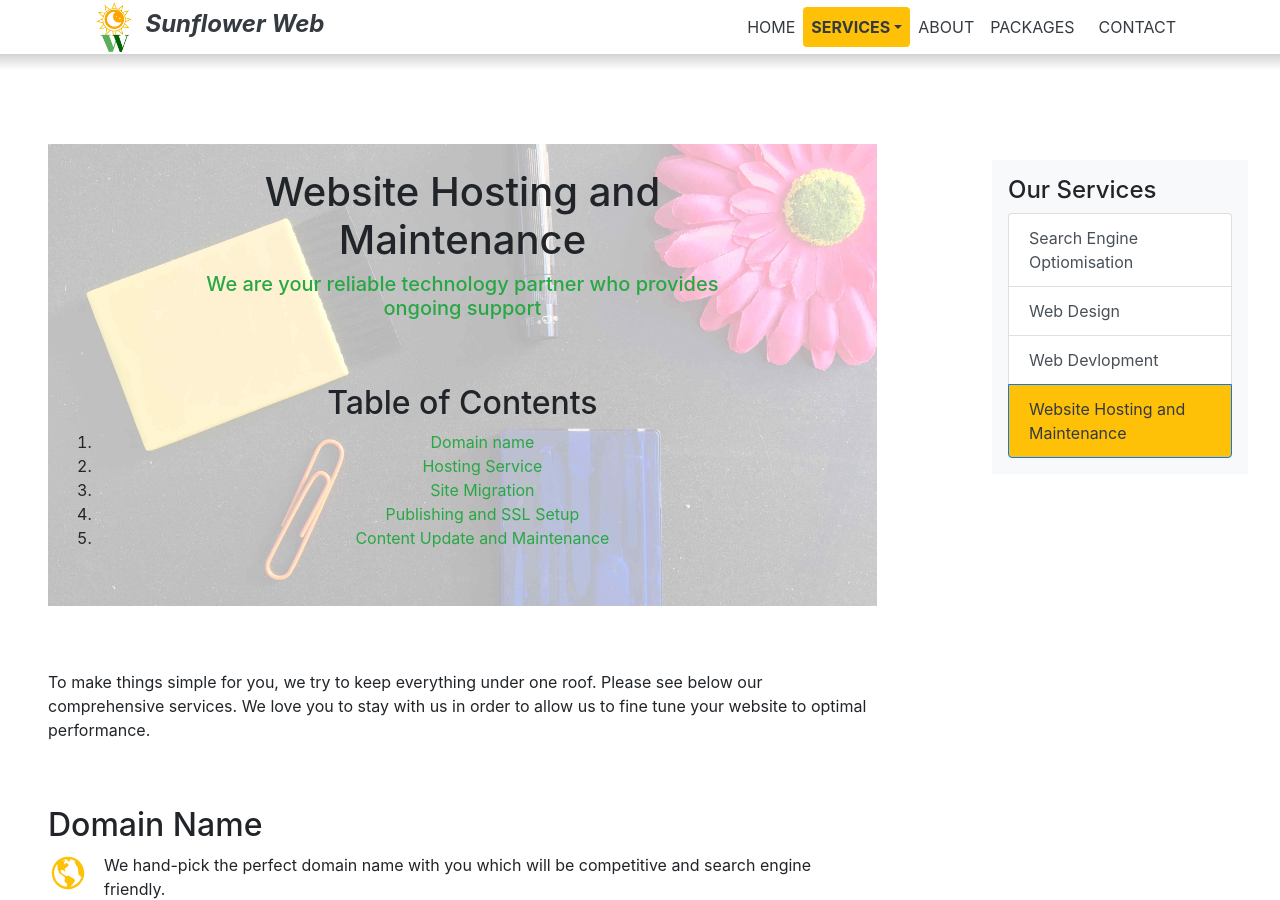
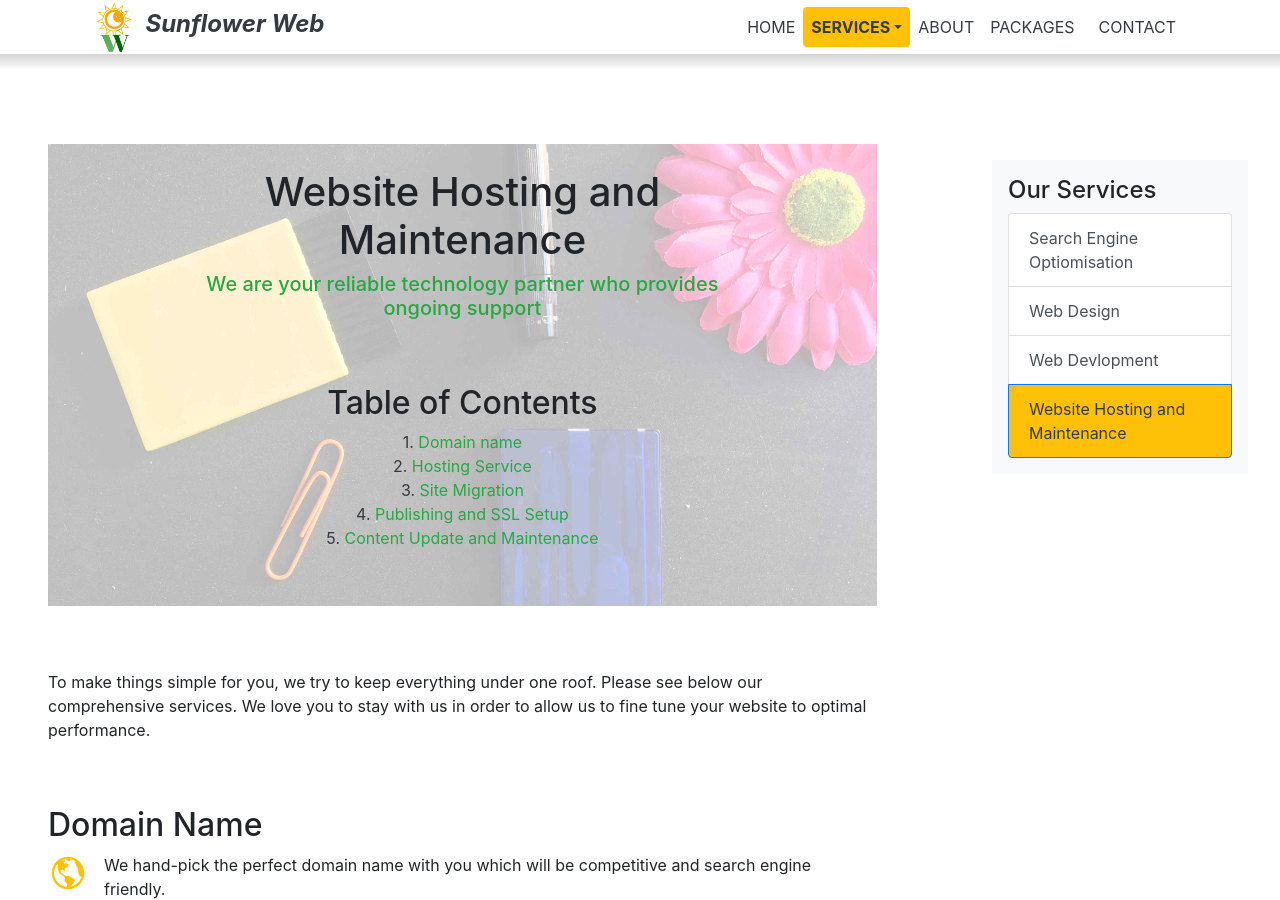
Before and after one commit to SelinaChen07/sunflowerweb, a Jekyll site: the page built from website-hosting-and-maintenance.html, in a window 1280 px wide and 900 px high. Built offline with Jekyll 4.4.1, drawn with Linux system fonts in a browser that asks for light colours; nearby versions of some CDN libraries.

Commit message:
Revise the index of table of content

```diff
--- a/web-development.html
+++ b/web-development.html
@@ -24,15 +24,15 @@ canonical_url: "https://www.sunflowerweb.com.au/services/how-to-choose-the-right
     <h2 class="">
       Table of Contents
     </h2>
-    <ol class="li_a_text_success">
-      <li><a href="#intro" class="">How to choose the right web developer for your site</a></li>
+    <ol class="li_a_text_success list-unstyled">
+      <li><a href="#intro" class=""><span class="text-dark">1.</span> How to choose the right web developer for your site</a></li>
       <ul class="list-unstyled">
         <li><a href="#security" class=""><span class="text-dark">1.1</span> Provide clean codes – Security is important</a></li>
         <li><a href="#details" class=""><span class="text-dark">1.2</span> Attention to details</a></li>
         <li><a href="#vc" class=""><span class="text-dark">1.3</span> Use Version Controls and System Back-up</a></li>
         <li><a href="#keepup" class=""><span class="text-dark">1.4</span> Keep up-to-date with the technology</a></li>
       </ul>
-      <li><a href="#we" class="">Why us - We are competent and trustful</a></li>
+      <li><a href="#we" class=""><span class="text-dark">2.</span> Why us - We are competent and trustful</a></li>
     </ol>
   </div>
 </section>
--- a/website-hosting-and-maintenance.html
+++ b/website-hosting-and-maintenance.html
@@ -24,12 +24,12 @@ canonical_url: "https://www.sunflowerweb.com.au/services/website-hosting-and-mai
     <h2 class="">
       Table of Contents
     </h2>
-    <ol class="">
-      <li><a href="#domain" class="text-success">Domain name</a></li>
-	  <li><a href="#hosting" class="text-success">Hosting Service</a></li>
-	  <li><a href="#migration" class="text-success">Site Migration</a></li>
-	  <li><a href="#publish" class="text-success">Publishing and SSL Setup</a></li>
-	  <li><a href="#maintenance" class="text-success">Content Update and Maintenance</a></li>
+    <ol class="list-unstyled">
+      <li><a href="#domain" class="text-success"><span class="text-dark">1.</span> Domain name</a></li>
+	  <li><a href="#hosting" class="text-success"><span class="text-dark">2.</span> Hosting Service</a></li>
+	  <li><a href="#migration" class="text-success"><span class="text-dark">3.</span> Site Migration</a></li>
+	  <li><a href="#publish" class="text-success"><span class="text-dark">4.</span> Publishing and SSL Setup</a></li>
+	  <li><a href="#maintenance" class="text-success"><span class="text-dark">5.</span> Content Update and Maintenance</a></li>
     </ol>
   </div>
 </section>
```
Also changed, not shown: search-engine-optiomisation-seo-service-guide.html (+5 -5 lines).
